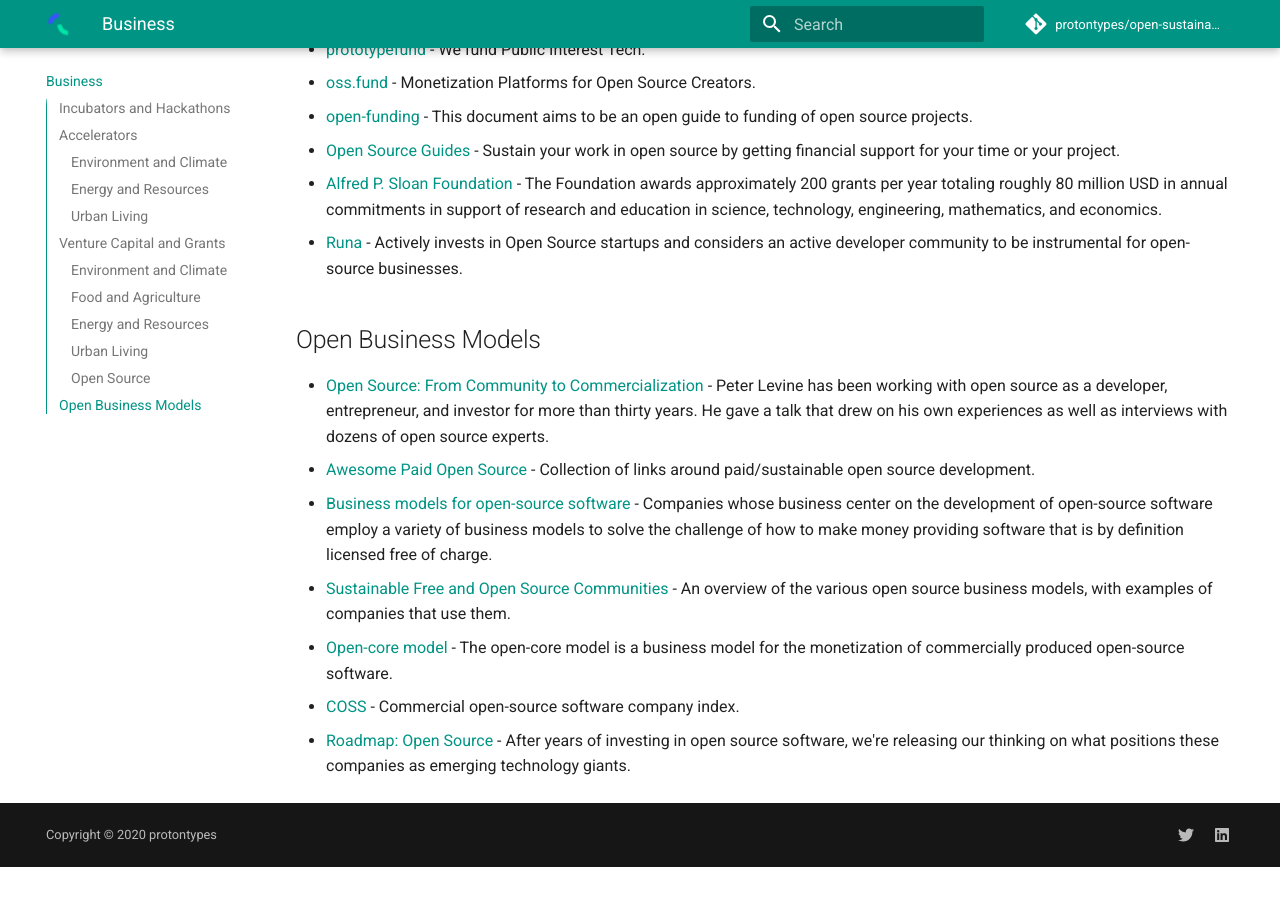
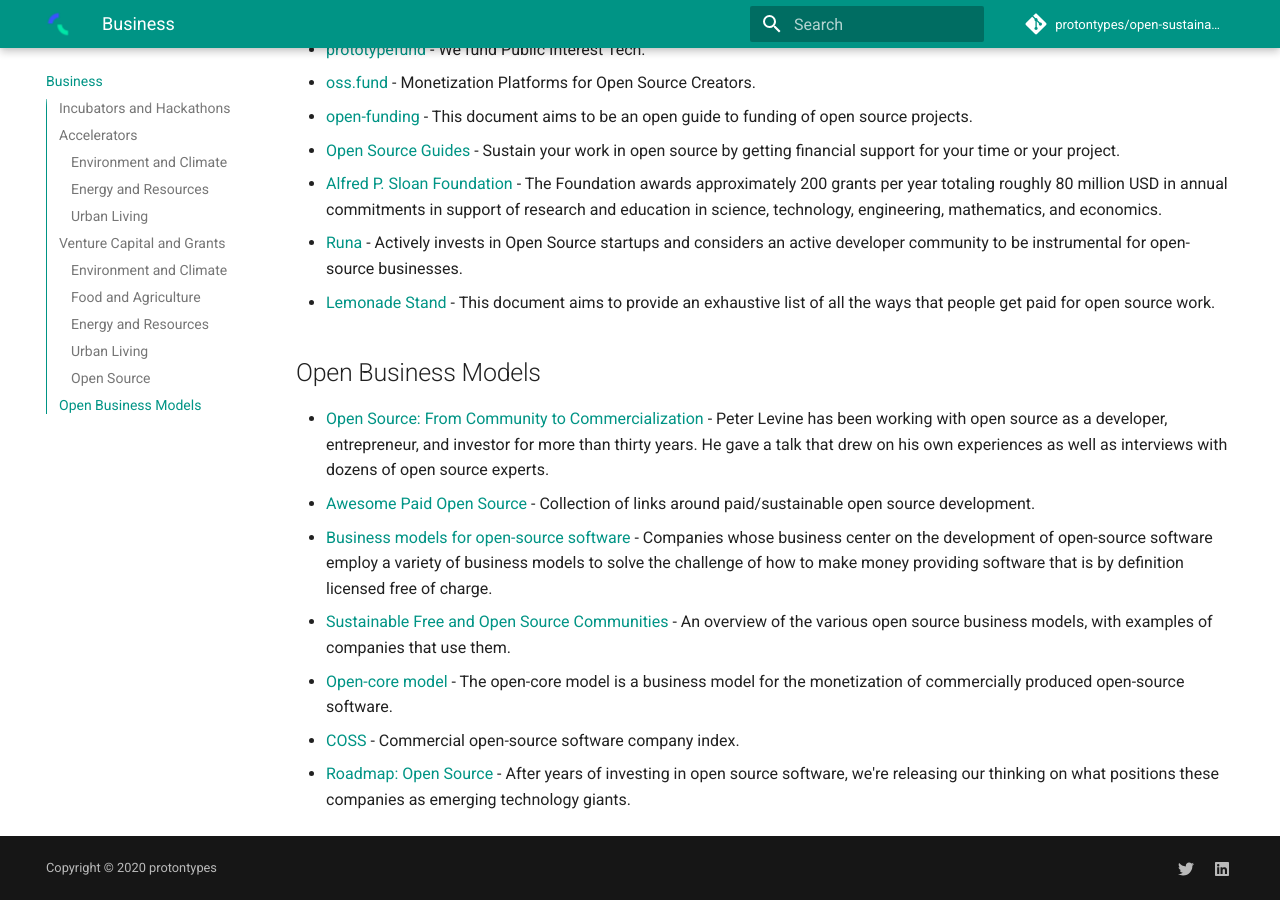
Before and after one commit to protontypes/open-sustainable-technology, an MkDocs documentation site: the page built from docs/BUSINESS.md, in a window 1280 px wide and 900 px high, scrolled down 6637 px. Built offline with MkDocs 1.6.1 and Material for MkDocs 9.7.7, drawn with Linux system fonts in a browser that asks for light colours; comment, search, counter and statistics services are not loaded; before the commit the page ends 7504 px from its top, so only the background shows below that.

Commit message:
Update BUSINESS.md

```diff
--- a/docs/BUSINESS.md
+++ b/docs/BUSINESS.md
@@ -150,6 +150,7 @@
 * [Open Source Guides](https://opensource.guide/getting-paid/) - Sustain your work in open source by getting financial support for your time or your project.
 * [Alfred P. Sloan Foundation](https://sloan.org/programs/digital-technology) - The Foundation awards approximately 200 grants per year totaling roughly 80 million USD in annual commitments in support of research and education in science, technology, engineering, mathematics, and economics.
 * [Runa](https://runacap.com/ross-index/) - Actively invests in Open Source startups and considers an active developer community to be instrumental for open-source businesses.
+* [Lemonade Stand](https://github.com/nayafia/lemonade-stand) - This document aims to provide an exhaustive list of all the ways that people get paid for open source work.
 
 
 ## Open Business Models
```
